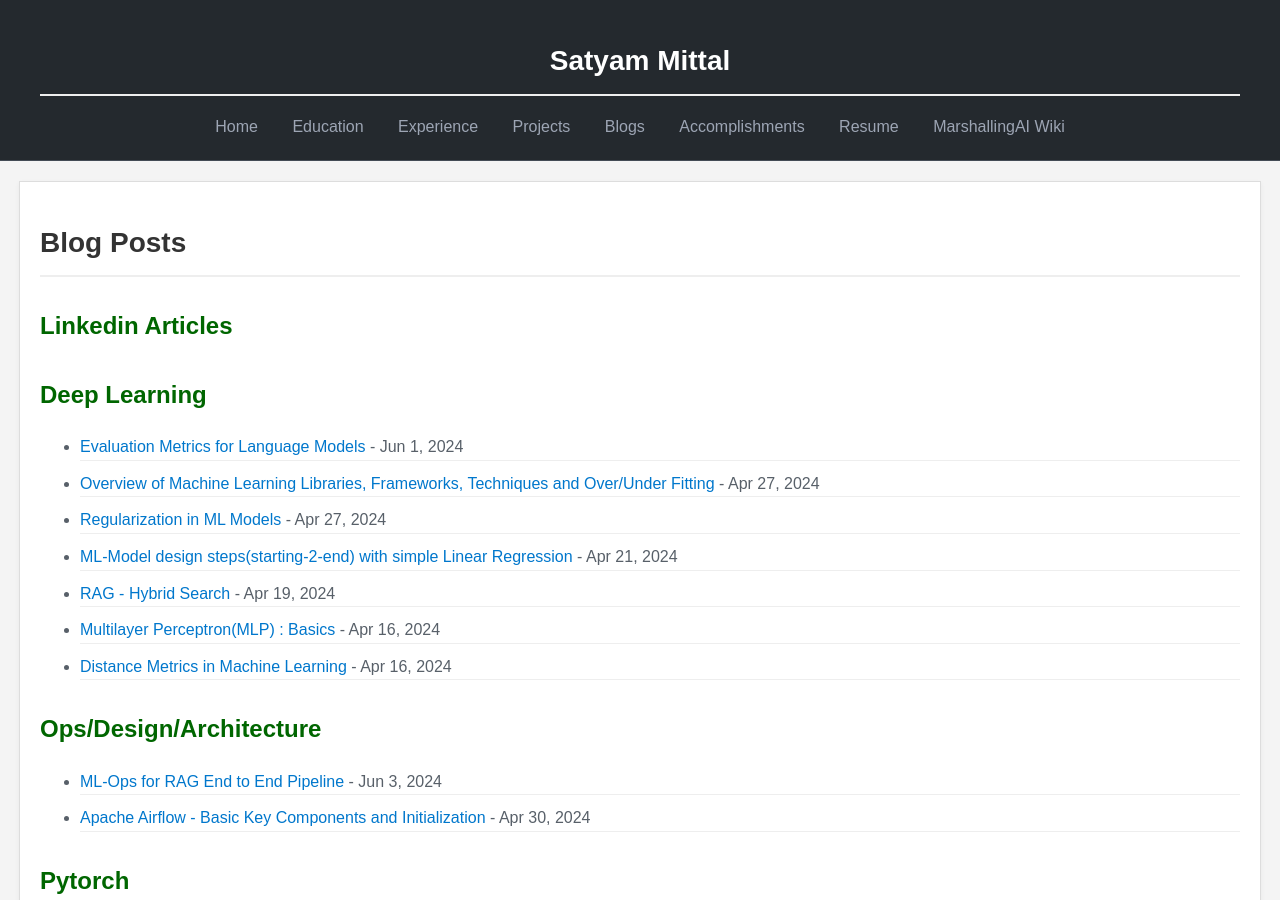
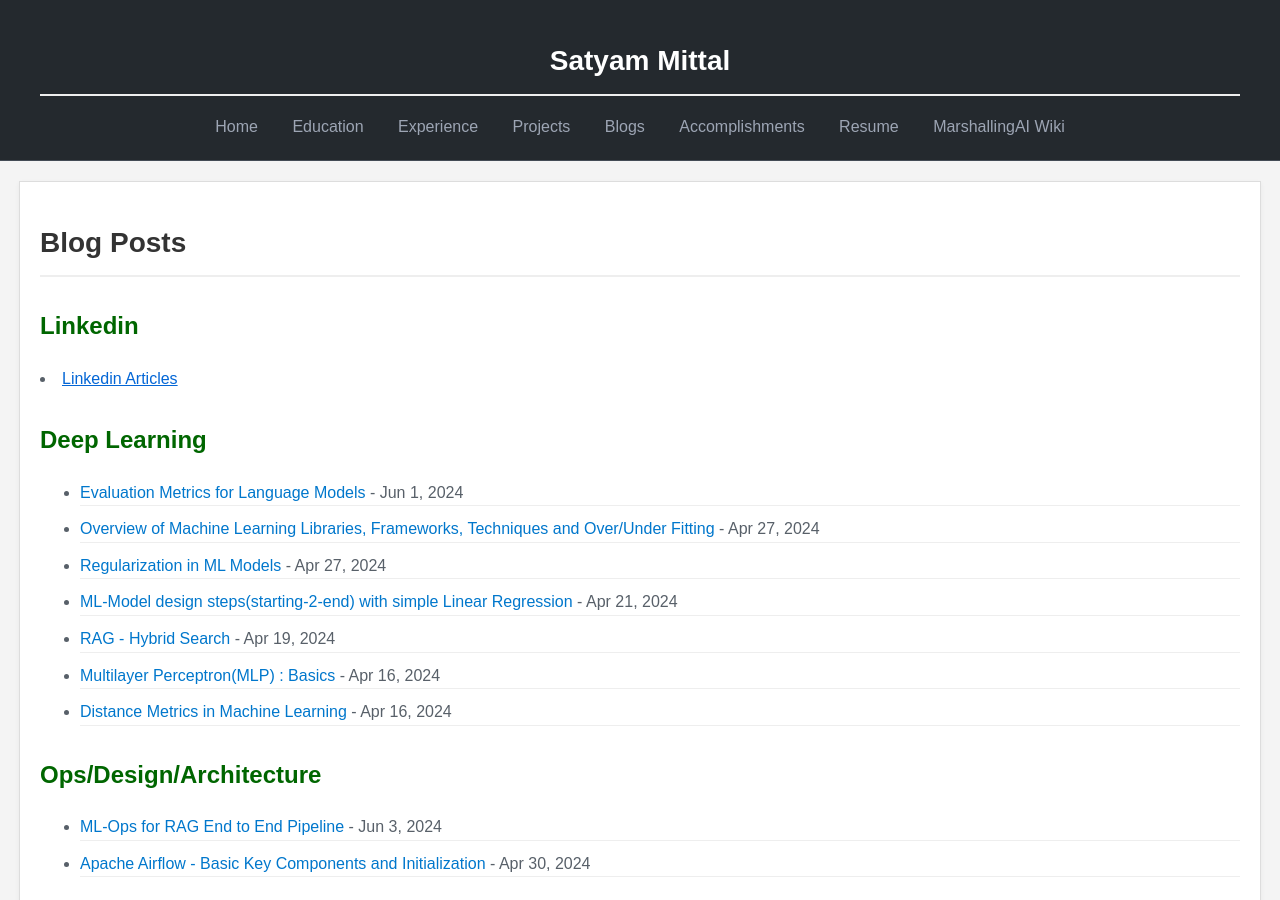
Before and after one commit to 05satyam/05satyam.github.io, a Jekyll site: the page built from blog.md, in a window 1280 px wide and 900 px high. Built offline with Jekyll 4.4.1, drawn with Linux system fonts in a browser that asks for light colours.

Commit message:
Update blog.md

```diff
--- a/blog.md
+++ b/blog.md
@@ -4,7 +4,8 @@ title: Blog
 ---
 
 # Blog Posts
-<h2> Linkedin Articles</h2> <a href="https://www.linkedin.com/in/satyam-sm/recent-activity/articles/" target="_blank"></a>
+<h2> Linkedin</h2>
+   <li><a href="https://www.linkedin.com/in/satyam-sm/recent-activity/articles/" target="_blank"> Linkedin Articles</a> </li>
 
 <h2>Deep Learning</h2>
 <ul class="blog-listing">
```
